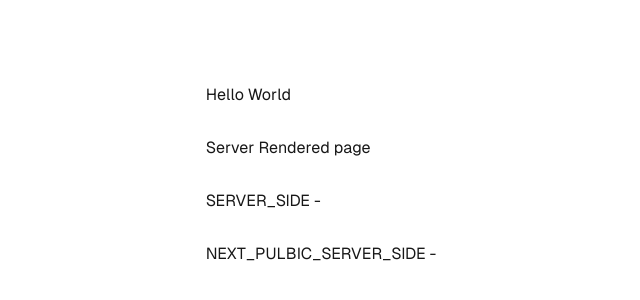
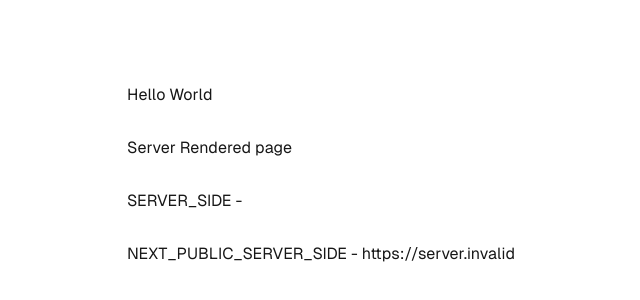
Before and after one commit to Princejhabak/nextjs-azure, a Next.js app: page / in a window 1280 px wide. Shown: the part 226-526 px from the top of the page, without its empty margins (319-959 px from the left). Built offline with nearby package versions, Linux system fonts and the light colour scheme; no server answers.

Commit message:
correct env vars

```diff
--- a/app/components/SampleComponent.tsx
+++ b/app/components/SampleComponent.tsx
@@ -3,13 +3,13 @@
 const SampleComponent = () => {
 
   console.log("CLIENT_SIDE", process.env["CLIENT_SIDE"]);
-  console.log("NEXT_PULBIC_CLIENT_SIDE", process.env["NEXT_PULBIC_CLIENT_SIDE"]);
+  console.log("NEXT_PUBLIC_CLIENT_SIDE", process.env["NEXT_PUBLIC_CLIENT_SIDE"]);
 
   return (
     <div>
        <p>Client Rendered page</p>
         <p>CLIENT_SIDE - {process.env["CLIENT_SIDE"]}</p>
-        <p>NEXT_PULBIC_CLIENT_SIDE - {process.env["NEXT_PULBIC_CLIENT_SIDE"]}</p>
+        <p>NEXT_PUBLIC_CLIENT_SIDE - {process.env["NEXT_PUBLIC_CLIENT_SIDE"]}</p>
     </div>
   );
 }
--- a/app/page.tsx
+++ b/app/page.tsx
@@ -3,7 +3,7 @@ import styles from "./page.module.css";
 export default function Home() {
 
   console.log("SERVER_SIDE", process.env["SERVER_SIDE"]);
-  console.log("NEXT_PULBIC_SERVER_SIDE", process.env["NEXT_PULBIC_SERVER_SIDE"]);
+  console.log("NEXT_PUBLIC_SERVER_SIDE", process.env["NEXT_PUBLIC_SERVER_SIDE"]);
 
   return (
     <div className={styles.page}>
@@ -11,7 +11,7 @@ export default function Home() {
         <p>Hello World</p>
         <p>Server Rendered page</p>
         <p>SERVER_SIDE - {process.env["SERVER_SIDE"]}</p>
-        <p>NEXT_PULBIC_SERVER_SIDE - {process.env["NEXT_PULBIC_SERVER_SIDE"]}</p>
+        <p>NEXT_PUBLIC_SERVER_SIDE - {process.env["NEXT_PUBLIC_SERVER_SIDE"]}</p>
       </main>
     </div>
   );
```
